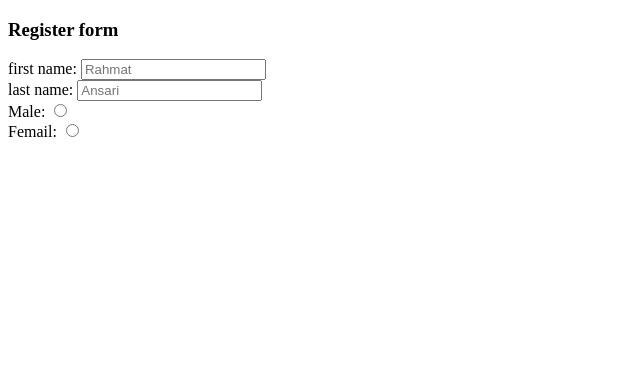
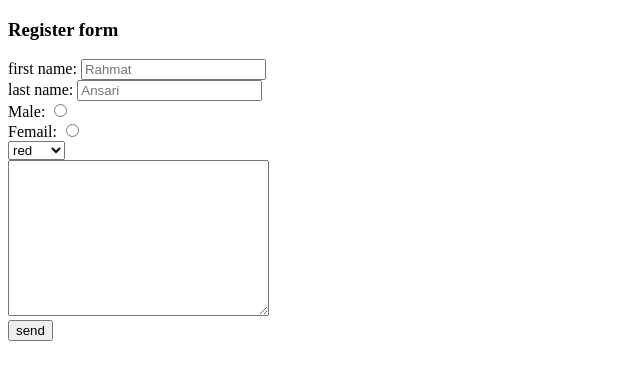
Before and after one commit to EnAnsari/simple-HTML-and-CSS, a plain HTML site: page sample_05/index.html in a window 1280 px wide. Shown: the whole page, without its empty margins (0-640 px from the left). Drawn offline with Linux system fonts and the light colour scheme.

Commit message:
create reg-se.html

```diff
--- a/sample_05/index.html
+++ b/sample_05/index.html
@@ -8,7 +8,7 @@
 </head>
 <body>
     <h3>Register form</h3>
-    <form action="">
+    <form action="reg-se.html">
         first name: <input type="text" placeholder="Rahmat">
         <br>
         last name: <input type="text" placeholder="Ansari">
@@ -17,8 +17,15 @@
         <br>
         Femail: <input type="radio">
         <br>
-
-
+        <select name="" id="">
+            <option value="red">red</option>
+            <option value="blue">blue</option>
+            <option value="green">green</option>
+        </select>
+        <br>
+        <textarea name="" id="" cols="30" rows="10"></textarea>
+        <br>
+        <input type="submit" value="send">
     </form>
 </body>
 </html>
```
Also changed, not shown: sample_05/reg-se.html (added, +12 -0 lines).
